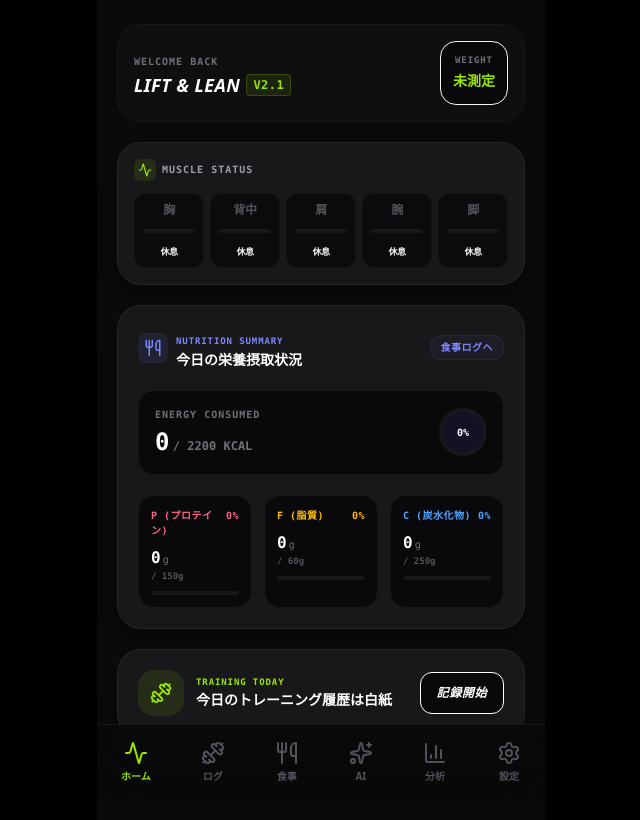
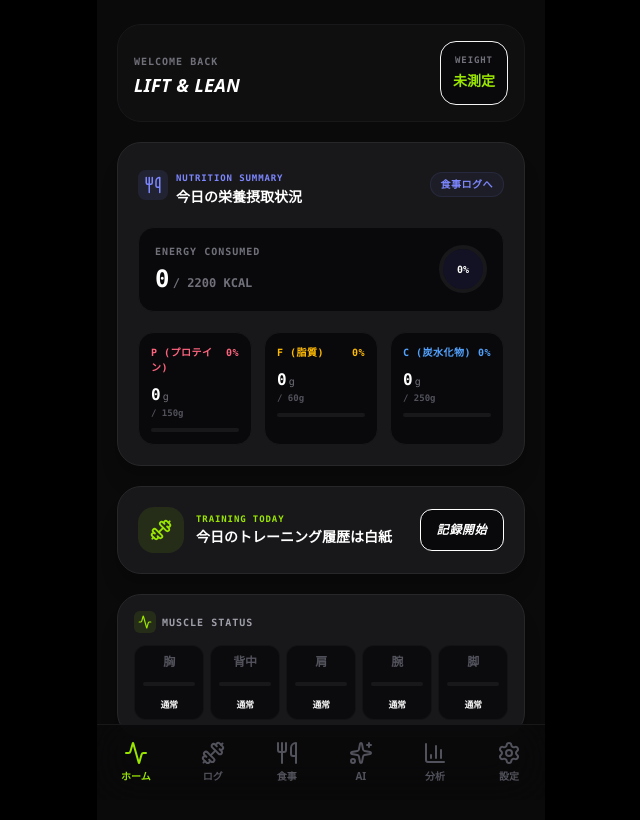
Before and after one commit to yumma180853/lift-and-lean, a React (Vite) app: page / in a window 1280 px wide. Shown: the top 820 px of the page, without its empty margins (319-959 px from the left). Built offline with nearby package versions, Linux system fonts and the light colour scheme.

Commit message:
Update SectionDashboard.tsx

```diff
--- a/src/components/SectionDashboard.tsx
+++ b/src/components/SectionDashboard.tsx
@@ -9,7 +9,6 @@ import {
   Zap,
   Activity
 } from 'lucide-react';
-import { ResponsiveContainer, AreaChart, Area, XAxis, YAxis } from 'recharts';
 import { Workout, Meal, UserGoals, WeightRecord } from '../types';
 
 export interface SectionDashboardProps {
@@ -23,7 +22,6 @@ export interface SectionDashboardProps {
   addWeight: (weight: number) => void;
   setActiveTab: (tab: any) => void;
   openWeightModal: () => void;
-  // 💡 改善：全データを受け取るように型定義を拡張！
   workouts: Workout[];
   meals: Meal[];
 }
@@ -52,9 +50,8 @@ export function SectionDashboard({
   meals
 }: SectionDashboardProps) {
 
-  // 💡【究極のタイムラグ対応ロジック】昨日と今日の連動マシーン
+  // 昨日と今日の連動から筋肉の状況を直感的なワードで算出
   const muscleStatuses = useMemo(() => {
-    // 1. 今日の筋トレ部位を抽出
     const trainedTodayCategories = new Set<string>();
     if (todayWorkout) {
       todayWorkout.exercises.forEach(ex => {
@@ -62,12 +59,10 @@ export function SectionDashboard({
       });
     }
 
-    // 2. 「昨日」の日付をスマートに算出
     const yesterdayDate = new Date();
     yesterdayDate.setDate(yesterdayDate.getDate() - 1);
     const yesterdayStr = yesterdayDate.toISOString().split('T')[0];
 
-    // 3. 昨日の筋トレ部位を抽出
     const yesterdayWorkout = workouts.find(w => w.date === yesterdayStr);
     const trainedYesterdayCategories = new Set<string>();
     if (yesterdayWorkout) {
@@ -76,12 +71,10 @@ export function SectionDashboard({
       });
     }
 
-    // 4. 昨日のタンパク質が目標をクリアしていたか計算
     const yesterdayMeals = meals.filter(m => m.date === yesterdayStr);
     const yesterdayProtein = yesterdayMeals.reduce((sum, m) => sum + (m.protein || 0), 0);
     const isYesterdayProteinFull = yesterdayProtein >= goals.protein;
 
-    // 5. 今日のタンパク質状況
     const pRatioToday = goals.protein > 0 ? todayStats.protein / goals.protein : 0;
     const isProteinFullToday = pRatioToday >= 1.0;
 
@@ -91,41 +84,36 @@ export function SectionDashboard({
       const isTrainedToday = trainedTodayCategories.has(cat);
       const isTrainedYesterday = trainedYesterdayCategories.has(cat);
 
-      let statusText = '休息';
+      // 💡 改善：パッと見で1秒で意味が伝わる言葉へリプレイス
+      let statusText = '通常';
       let statusColor = 'zinc';
       let isHighlight = false;
 
       if (isTrainedToday) {
-        // A. 今日鍛えた場合：今日の栄養がすべて
         isHighlight = true;
         if (isProteinFullToday) {
-          statusText = '超回復';
+          statusText = '超回復中';
           statusColor = 'lime';
         } else {
-          statusText = '枯渇';
+          statusText = '要プロテイン';
           statusColor = 'rose';
         }
       } else if (isTrainedYesterday) {
-        // B. 昨日鍛えた場合：時間差のバフ・デバフ判定！
-        isHighlight = true; // 昨日やった形跡のライトを灯す
+        isHighlight = true;
         if (isYesterdayProteinFull) {
-          // 昨日のうちに栄養が満タンなら、今日は安全に「修復中」
-          statusText = '修復中';
+          statusText = '修復完了';
           statusColor = 'emerald';
         } else {
-          // 昨日の栄養が足りない（夜トレして何も食べずに寝た）場合、今日にダメージを引き継ぐ！
           if (isProteinFullToday) {
-            // 今日遅れてプロテインを飲めば「超回復」に昇格！
-            statusText = '超回復';
+            statusText = '超回復中';
             statusColor = 'lime';
           } else {
-            // まだ飲んでなければ、昨日からの「枯渇」警告が継続！
-            statusText = '枯渇';
+            statusText = '要プロテイン';
             statusColor = 'rose';
           }
         }
       } else if (isProteinFullToday) {
-        statusText = '満タン';
+        statusText = '栄養満タン';
         statusColor = 'emerald';
       }
 
@@ -144,21 +132,14 @@ export function SectionDashboard({
   const fProgress = goals.fat > 0 ? (todayStats.fat / goals.fat) * 100 : 0;
   const cProgress = goals.carbs > 0 ? (todayStats.carbs / goals.carbs) * 100 : 0;
 
-  const recentWeightData = useMemo(() => {
-    return [...weightHistory]
-      .sort((a, b) => a.date.localeCompare(b.date))
-      .slice(-5)
-      .map(w => ({ date: w.date.substring(5).replace('-', '/'), weight: w.weight }));
-  }, [weightHistory]);
-
   return (
     <div className="space-y-5 pb-24">
-      {/* HEADER WELCOME */}
+      {/* HEADER WELCOME (v2.1 を排除しスッキリ) */}
       <div className="flex justify-between items-center bg-zinc-900/40 border border-zinc-900 p-4 rounded-3xl">
         <div>
           <span className="text-[10px] font-black tracking-widest text-zinc-500 uppercase font-mono">WELCOME BACK</span>
-          <h1 className="text-lg font-black text-white italic uppercase tracking-wide flex items-center gap-1.5">
-            LIFT & LEAN <span className="text-lime-400 text-xs font-mono not-italic bg-lime-400/10 border border-lime-400/20 px-1.5 py-0.5 rounded">v2.1</span>
+          <h1 className="text-lg font-black text-white italic uppercase tracking-wide">
+            LIFT & LEAN
           </h1>
         </div>
         <button type="button" onClick={openWeightModal} className="bg-zinc-950 border border-zinc-850 hover:border-zinc-700 p-3 rounded-2xl text-center active:scale-95 transition-all" >
@@ -167,55 +148,7 @@ export function SectionDashboard({
         </button>
       </div>
 
-      {/* 🚀 5連ミニメーター（昨日・今日の時間差ハイブリッド版） */}
-      <div className="bg-zinc-900 border border-zinc-800 rounded-3xl p-4 shadow-xl space-y-3">
-        <div className="flex items-center gap-1.5">
-          <div className="p-1 bg-lime-400/10 rounded-md text-lime-400"><Activity size={14} /></div>
-          <span className="text-[10px] font-black tracking-widest text-zinc-400 uppercase font-mono">MUSCLE STATUS</span>
-        </div>
-
-        <div className="grid grid-cols-5 gap-1.5">
-          {muscleStatuses.map(status => (
-            <div
-              key={status.name}
-              className={`bg-zinc-950/80 border rounded-xl p-2 text-center flex flex-col items-center justify-between min-h-[75px] relative overflow-hidden transition-all ${
-                status.isTrained
-                  ? status.statusColor === 'rose'
-                    ? 'border-rose-500/40 bg-rose-500/5 shadow-[0_0_15px_rgba(239,68,68,0.1)]'
-                    : status.statusColor === 'emerald'
-                      ? 'border-emerald-500/30 bg-emerald-500/5'
-                      : 'border-lime-400/40 bg-lime-400/5 shadow-[0_0_15px_rgba(163,230,53,0.1)]'
-                  : 'border-zinc-900/60'
-              }`}
-            >
-              <span className={`text-xs font-black font-mono tracking-tight ${status.isTrained ? 'text-white' : 'text-zinc-600'}`}>
-                {status.name}
-              </span>
-
-              <div className="w-full h-1 bg-zinc-900 rounded-full overflow-hidden my-1.5">
-                <div
-                  className={`h-full rounded-full transition-all duration-500 ${
-                    status.statusColor === 'rose' ? 'bg-rose-500' :
-                    status.statusColor === 'lime' ? 'bg-lime-400 animate-pulse' :
-                    status.statusColor === 'emerald' ? 'bg-emerald-500' : 'bg-zinc-800'
-                  }`}
-                  style={{ width: `${status.progress}%` }}
-                />
-              </div>
-
-              <span className={`text-[9px] font-extrabold tracking-tighter block w-full text-center truncate ${
-                status.statusColor === 'rose' ? 'text-rose-400' :
-                status.statusColor === 'lime' ? 'text-lime-400 font-black' :
-                status.statusColor === 'emerald' ? 'text-emerald-400' : 'text-zinc-650'
-              }`}>
-                {status.statusText}
-              </span>
-            </div>
-          ))}
-        </div>
-      </div>
-
-      {/* TODAY'S ENERGY ACCUMULATOR */}
+      {/* 1️⃣ TODAY'S ENERGY ACCUMULATOR (メインの食事状況を最上部に) */}
       <div className="bg-zinc-900 border border-zinc-800 rounded-3xl p-5 shadow-xl space-y-5">
         <div className="flex justify-between items-center">
           <div className="flex items-center gap-2">
@@ -262,7 +195,7 @@ export function SectionDashboard({
         </div>
       </div>
 
-      {/* WORKOUT ACCUMULATOR QUICK SUMMARY */}
+      {/* 2️⃣ WORKOUT QUICK SUMMARY (筋トレ開始ボタン) */}
       <div className="bg-zinc-900 border border-zinc-800 rounded-3xl p-5 shadow-xl flex items-center justify-between">
         <div className="flex items-center gap-3">
           <div className="p-3 bg-lime-400/10 rounded-2xl text-lime-400"><Dumbbell size={22} /></div>
@@ -276,30 +209,51 @@ export function SectionDashboard({
         </button>
       </div>
 
-      {/* MINI MINI WEIGHT PREVIEW GRAPH */}
-      {recentWeightData.length > 1 && (
-        <div className="bg-zinc-900 border border-zinc-800 rounded-3xl p-5 shadow-xl space-y-3">
-          <div className="flex justify-between items-center">
-            <div className="flex items-center gap-2">
-              <TrendingUp className="text-lime-400" size={16} />
-              <span className="text-xs font-bold text-zinc-400">直近の体重トレンド</span>
+      {/* 3️⃣ 5連ミニメーター (鶴嶌さんのリクエスト通り一番下へ美しく配置！) */}
+      <div className="bg-zinc-900 border border-zinc-800 rounded-3xl p-4 shadow-xl space-y-3">
+        <div className="flex items-center gap-1.5">
+          <div className="p-1 bg-lime-400/10 rounded-md text-lime-400"><Activity size={14} /></div>
+          <span className="text-[10px] font-black tracking-widest text-zinc-400 uppercase font-mono">MUSCLE STATUS</span>
+        </div>
+
+        <div className="grid grid-cols-5 gap-1.5">
+          {muscleStatuses.map(status => (
+            <div
+              key={status.name}
+              className={`bg-zinc-950/80 border rounded-xl p-2 text-center flex flex-col items-center justify-between min-h-[75px] relative overflow-hidden transition-all ${
+                status.isTrained
+                  ? status.statusColor === 'rose'
+                    ? 'border-rose-500/40 bg-rose-500/5 shadow-[0_0_15px_rgba(239,68,68,0.1)]'
+                    : 'border-lime-400/40 bg-lime-400/5 shadow-[0_0_15px_rgba(163,230,53,0.1)]'
+                  : 'border-zinc-900/60'
+              }`}
+            >
+              <span className={`text-xs font-black font-mono tracking-tight ${status.isTrained ? 'text-white' : 'text-zinc-600'}`}>
+                {status.name}
+              </span>
+
+              <div className="w-full h-1 bg-zinc-900 rounded-full overflow-hidden my-1.5">
+                <div
+                  className={`h-full rounded-full transition-all duration-500 ${
+                    status.statusColor === 'rose' ? 'bg-rose-500' :
+                    status.statusColor === 'lime' ? 'bg-lime-400 animate-pulse' :
+                    status.statusColor === 'emerald' ? 'bg-emerald-500' : 'bg-zinc-800'
+                  }`}
+                  style={{ width: `${status.progress}%` }}
+                />
+              </div>
+
+              <span className={`text-[9px] font-extrabold tracking-tighter block w-full text-center truncate ${
+                status.statusColor === 'rose' ? 'text-rose-400' :
+                status.statusColor === 'lime' ? 'text-lime-400 font-black' :
+                status.statusColor === 'emerald' ? 'text-emerald-400' : 'text-zinc-650'
+              }`}>
+                {status.statusText}
+              </span>
             </div>
-            <span className="text-[10px] font-mono font-bold text-zinc-600 uppercase">Latest {recentWeightData.length} entries</span>
-          </div>
-          <div className="h-[50px] w-full">
-            <ResponsiveContainer width="100%" height="100%">
-              <AreaChart data={recentWeightData}>
-                <defs>
-                  <linearGradient id="miniWeight" x1="0" y1="0" x2="0" y2="1"><stop offset="5%" stopColor="#a3e635" stopOpacity={0.1}/><stop offset="95%" stopColor="#a3e635" stopOpacity={0}/></linearGradient>
-                </defs>
-                <XAxis dataKey="date" hide />
-                <YAxis domain={['dataMin - 1', 'dataMax + 1']} hide />
-                <Area type="monotone" dataKey="weight" stroke="#a3e635" strokeWidth={1.5} fill="url(#miniWeight)" dot={{ fill: '#a3e635', r: 2 }} />
-              </AreaChart>
-            </ResponsiveContainer>
-          </div>
+          ))}
         </div>
-      )}
+      </div>
     </div>
   );
 }
```
